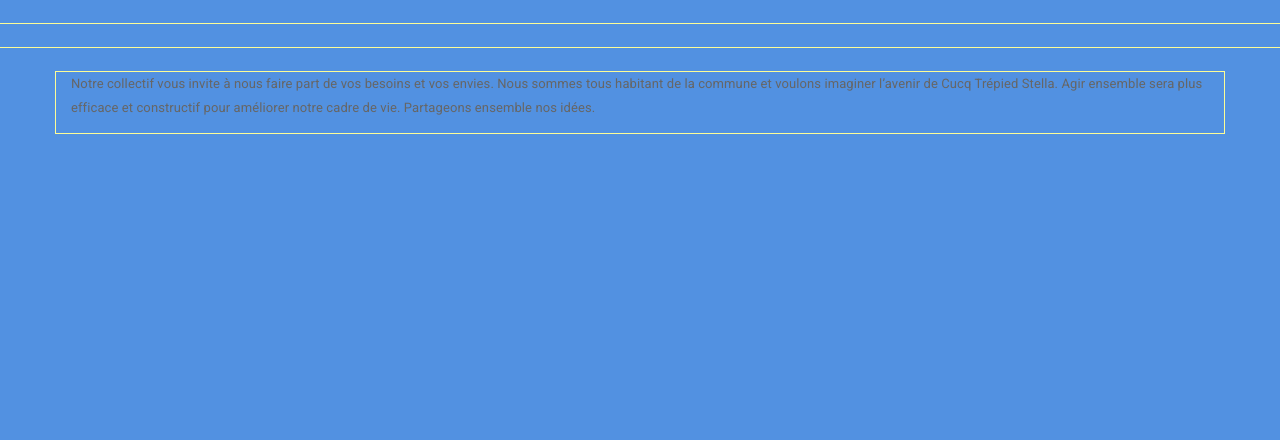
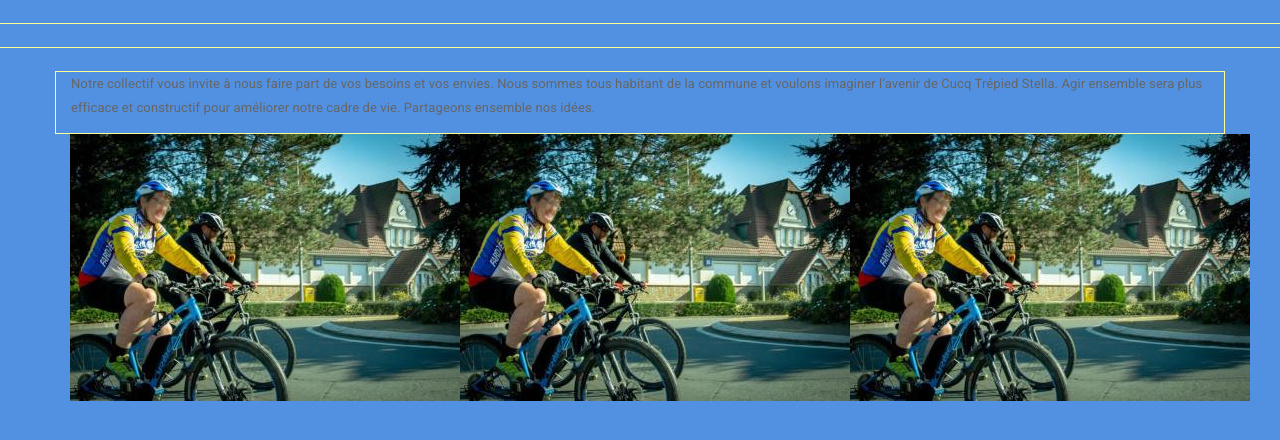
Before and after one commit to TPasseleu/stage, a PHP site: page /accueil/accueil.php in a window 1280 px wide. Shown: the top 440 px of the page. Run offline with PHP 8.4, Linux system fonts and the light colour scheme.

Commit message:
modif accueil + add img

```diff
--- a/accueil/accueil.php
+++ b/accueil/accueil.php
@@ -10,12 +10,18 @@
 		<hr/>
 		<hr/>
 		<div class="container" style="border:1px solid #FDFD96;">
-		<div class="row">
-			<div class="col-xs-12">
-
-			<p>Notre collectif vous invite à nous faire part de vos besoins et vos envies. Nous sommes tous habitant de la commune et voulons imaginer l’avenir de Cucq Trépied Stella. Agir ensemble sera plus efficace et constructif pour améliorer notre cadre de vie. Partageons ensemble nos idées.</p>
+			<div class="row">
+				<div class="col-md-12">
+				<p>Notre collectif vous invite à nous faire part de vos besoins et vos envies. Nous sommes tous habitant de la commune et voulons imaginer l’avenir de Cucq Trépied Stella. Agir ensemble sera plus efficace et constructif pour améliorer notre cadre de vie. Partageons ensemble nos idées.</p>
+				</div>
+			</div>
 		</div>
-		  </div>
-		    </div>
+		<div class="container">
+			<div class="row">
+				<div class="col-md-4"><img src="../img/img1.jpg"></div>
+				<div class="col-md-4"><img src="../img/img1.jpg"></div>
+				<div class="col-md-4"><img src="../img/img1.jpg"></div>
+			</div>
+		</div>
 	</body>
 </html>
```
Also changed, not shown: img/img1.jpg (added), img/img2.jpg (added), img/img3.jpg (added).
